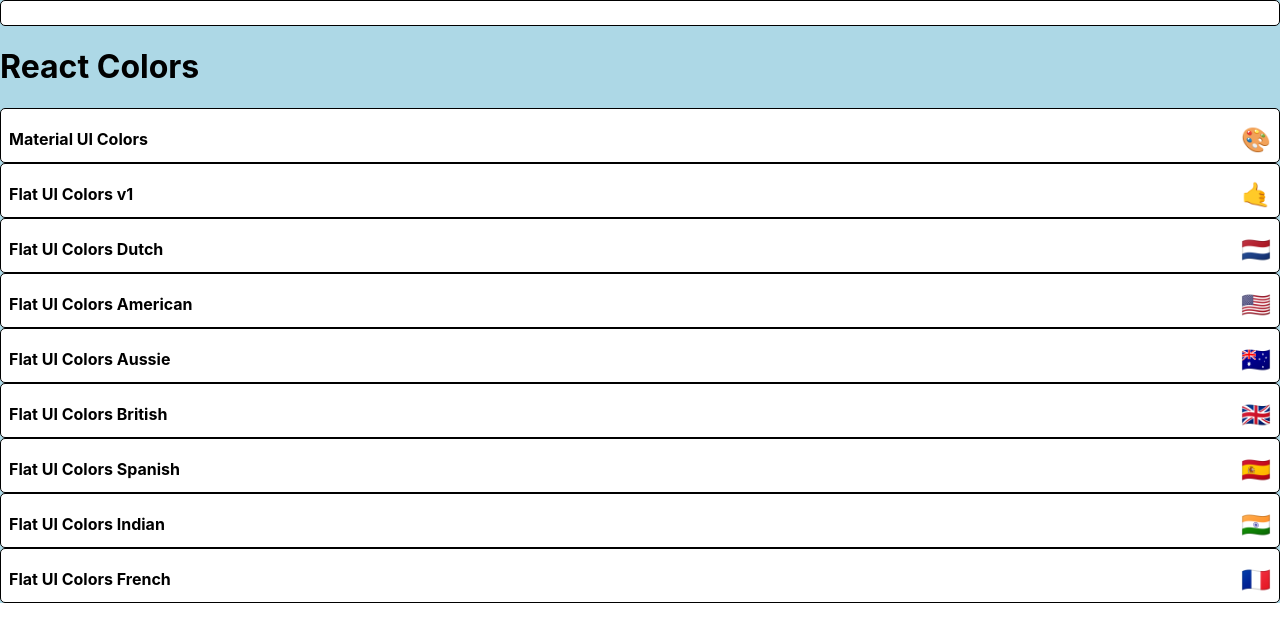
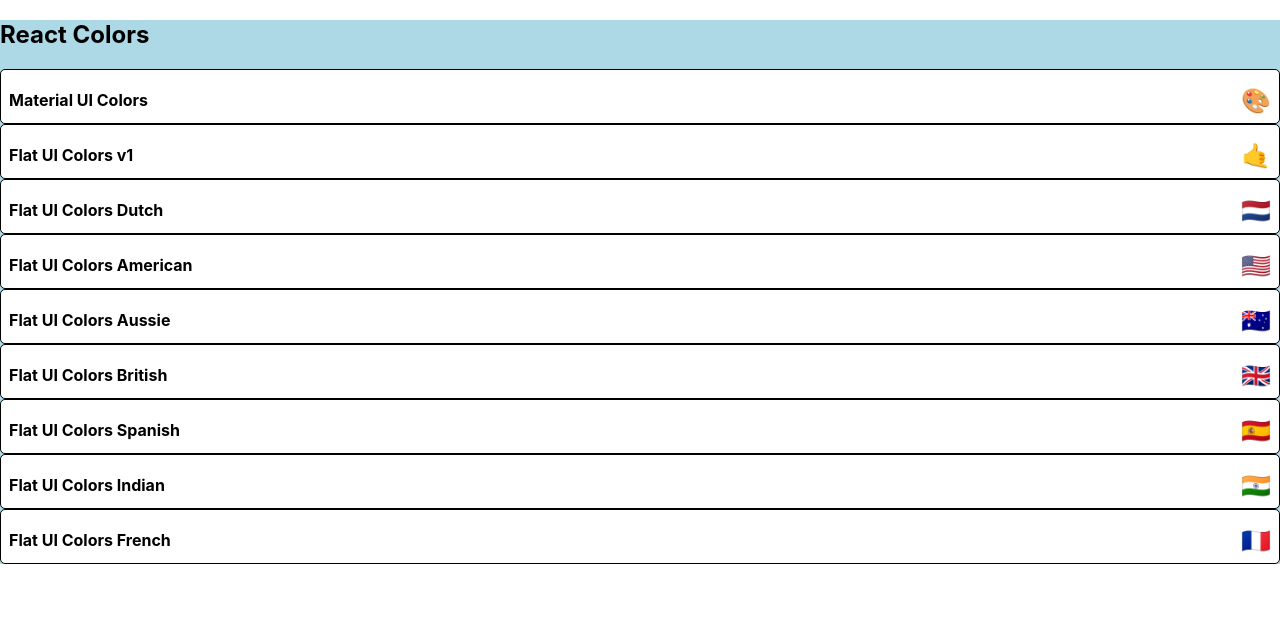
Before and after one commit to super8989/React_colors_app, a React (Create React App) app: page / in a window 1280 px wide. Shown: the top 642 px of the page. Built offline with nearby package versions, Linux system fonts and the light colour scheme.

Commit message:
general layout of classes and divs in PaletteList

```diff
--- a/src/PaletteList.js
+++ b/src/PaletteList.js
@@ -12,15 +12,20 @@
 
 class PaletteList extends Component {
 	render() {
-		const { palettes } = this.props;
+		const { palettes, classes } = this.props;
 
 		return (
-			<div className={this.props.classes.root}>
-				<MiniPalette />
-				<h1>React Colors</h1>
-				{palettes.map(palette => (
-					<MiniPalette {...palette} />
-				))}
+			<div className={classes.root}>
+				<div className={classes.container}>
+					<nav className={classes.nav}>
+						<h1>React Colors</h1>
+					</nav>
+					<div className={classes.palettes}>
+						{palettes.map(palette => (
+							<MiniPalette {...palette} />
+						))}
+					</div>
+				</div>
 			</div>
 		);
 	}
```
